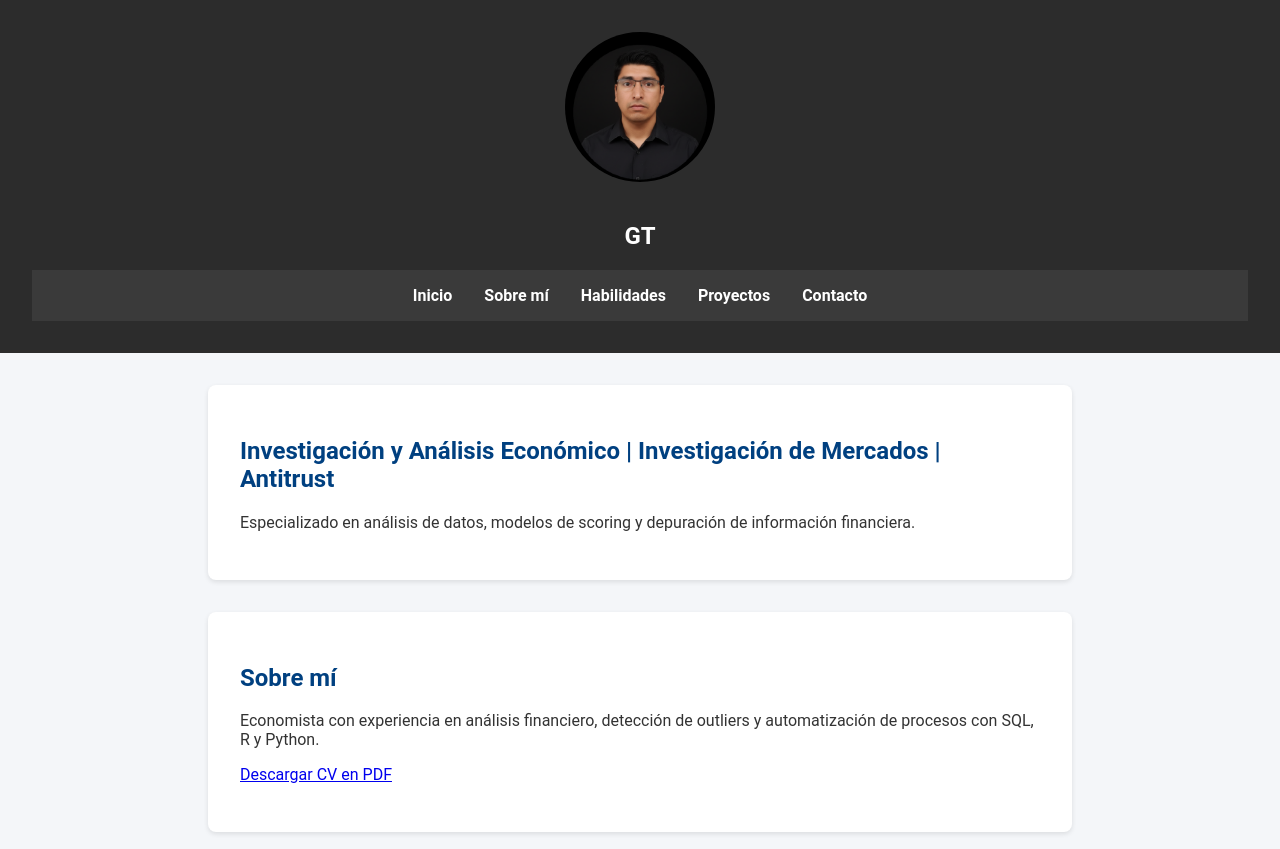
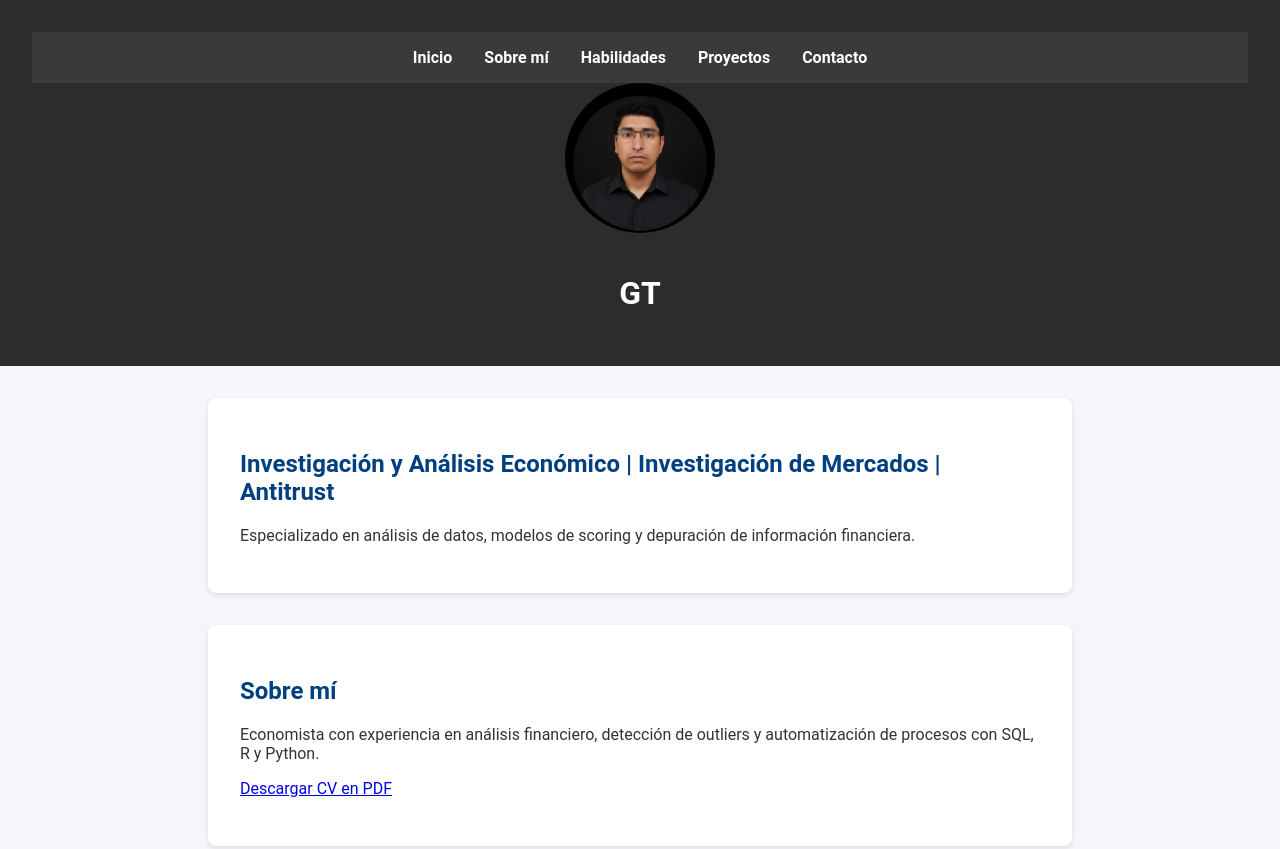
Before and after one commit to Guidoluis/Guido_Tandazo_portafolio, a plain HTML site: page index.html in a window 1280 px wide. Shown: the top 849 px of the page. Drawn offline with Linux system fonts and the light colour scheme.

Commit message:
Change title and header structure in index.html
Updated the title and header content in index.html.

```diff
--- a/index.html
+++ b/index.html
@@ -3,15 +3,14 @@
 <head>
   <meta charset="UTF-8">
   <meta name="viewport" content="width=device-width, initial-scale=1.0">
-  <title>Portafolio de Guido Tandazo - Economista</title>
+  <title>Guido Tandazo</title>
   <link rel="stylesheet" href="style.css">
 </head>
 <body>
   <!--==================== HEADER ====================-->
 <header class="header" id="header">
+  <!-- Barra de navegación arriba -->
   <nav class="nav">
-      <img src="foto.png" alt="Foto de Guido" class="perfil">
-      <h1>GT</h1>
     <ul>
       <li><a href="#home">Inicio</a></li>
       <li><a href="#about">Sobre mí</a></li>
@@ -20,8 +19,12 @@
       <li><a href="#contact">Contacto</a></li>
     </ul>
   </nav>
+  <!-- Contenedor con foto + nombre -->
+  <div class="header-content">
+    <img src="foto.png" alt="Foto" class="perfil">
+    <h1>GT</h1>
+  </div>
 </header>
-
   <!--==================== MAIN ====================-->
   <main class="main">
     <!-- HOME -->
```
Lines whose indentation alone changed are shown as unchanged.
